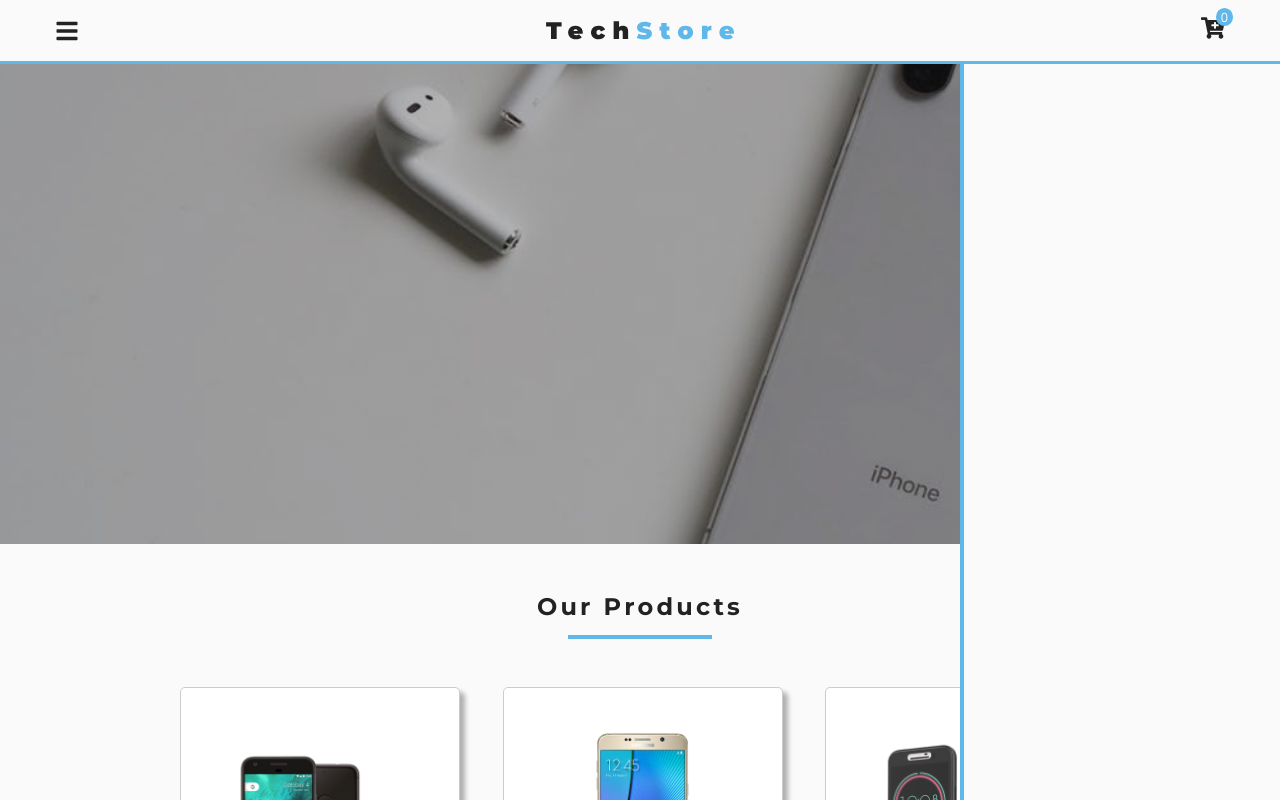
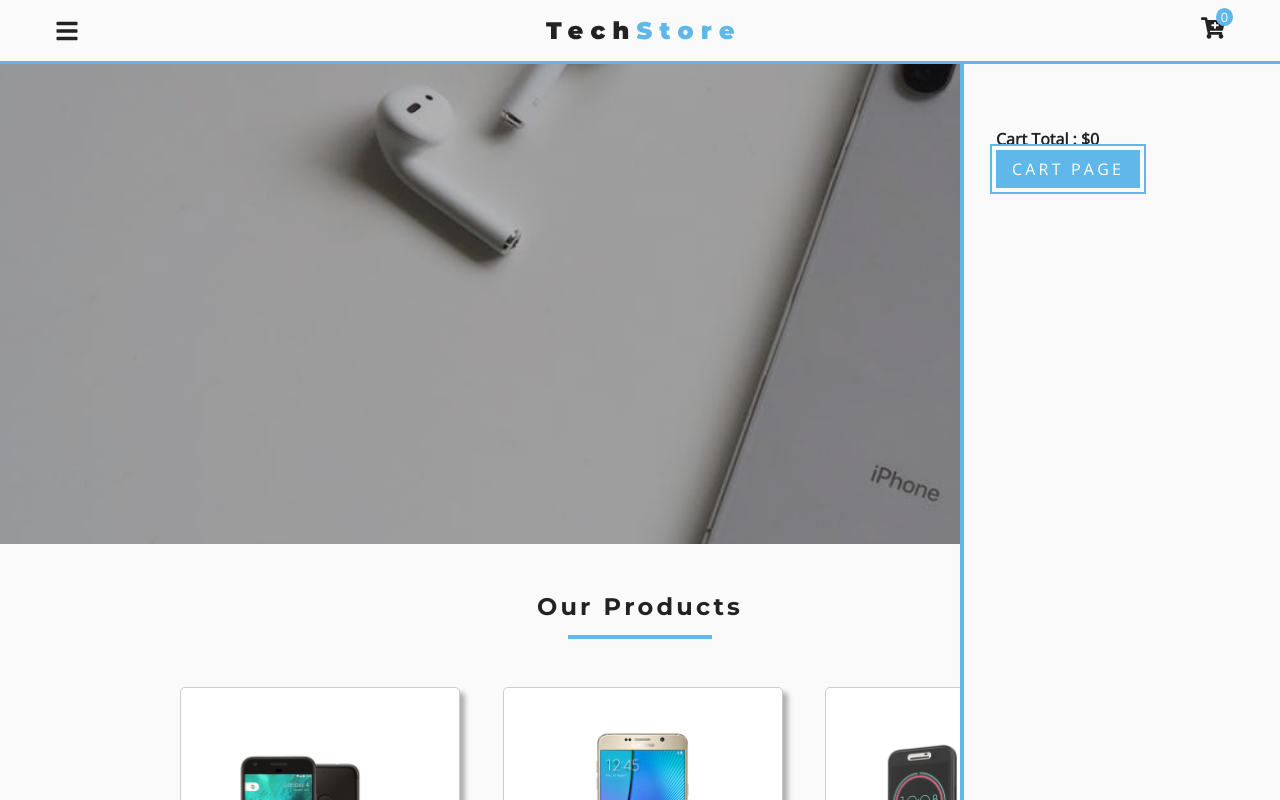
Before and after one commit to amirhosseinNouri/tech-store, a React (Create React App) app: page /products in a window 1280 px wide. Shown: the top 800 px of the page. Built offline with nearby package versions, Linux system fonts and the light colour scheme.

Commit message:
SideCart items structured

```diff
--- a/src/components/SideCart.js
+++ b/src/components/SideCart.js
@@ -2,27 +2,36 @@ import React from "react";
 import { toggleCart } from "../actions/ProductActions";
 import { useSelector, useDispatch } from "react-redux";
 import styled from "styled-components";
-import {Link} from 'react-router-dom'
+import { Link } from "react-router-dom";
 
 export default function SideCart() {
   const dispatch = useDispatch();
   const { cartOpen } = useSelector((state) => state.product);
-  const {cartItems} = useSelector(state => state.product)
+  const { cartItems, cartTotal } = useSelector((state) => state.product);
 
   return (
     <Wrapper show={cartOpen} onClick={() => dispatch(toggleCart())}>
       <ul>
-      {cartItems.map((item) =>{
-        return <li key={item.id}>
-          <img src={item.image} alt=""/>
-        </li>
-      })}
+        {cartItems.map((item) => {
+          return (
+            <li key={item.id}>
+              <img src={item.image} alt="" />
+              <h6>{item.title}</h6>
+              <h6>Amount : {item.count}</h6>
+            </li>
+          );
+        })}
       </ul>
+      <h4>Cart Total : ${cartTotal}</h4>
+      <Link to="/cart" className="btn">
+        Cart Page
+      </Link>
     </Wrapper>
   );
 }
 
 const Wrapper = styled.div`
+  padding: 4rem 2rem;
   position: fixed;
   top: 64px;
   right: 0;
@@ -37,4 +46,6 @@ const Wrapper = styled.div`
   @media (min-width: 576px) {
     width: 20rem;
   }
+
+  overflow: scroll;
 `;
```
Also changed, not shown: src/actions/ProductActions.js (+11 -12 lines), 1 other file (tests, documents, lock files or other folders).
